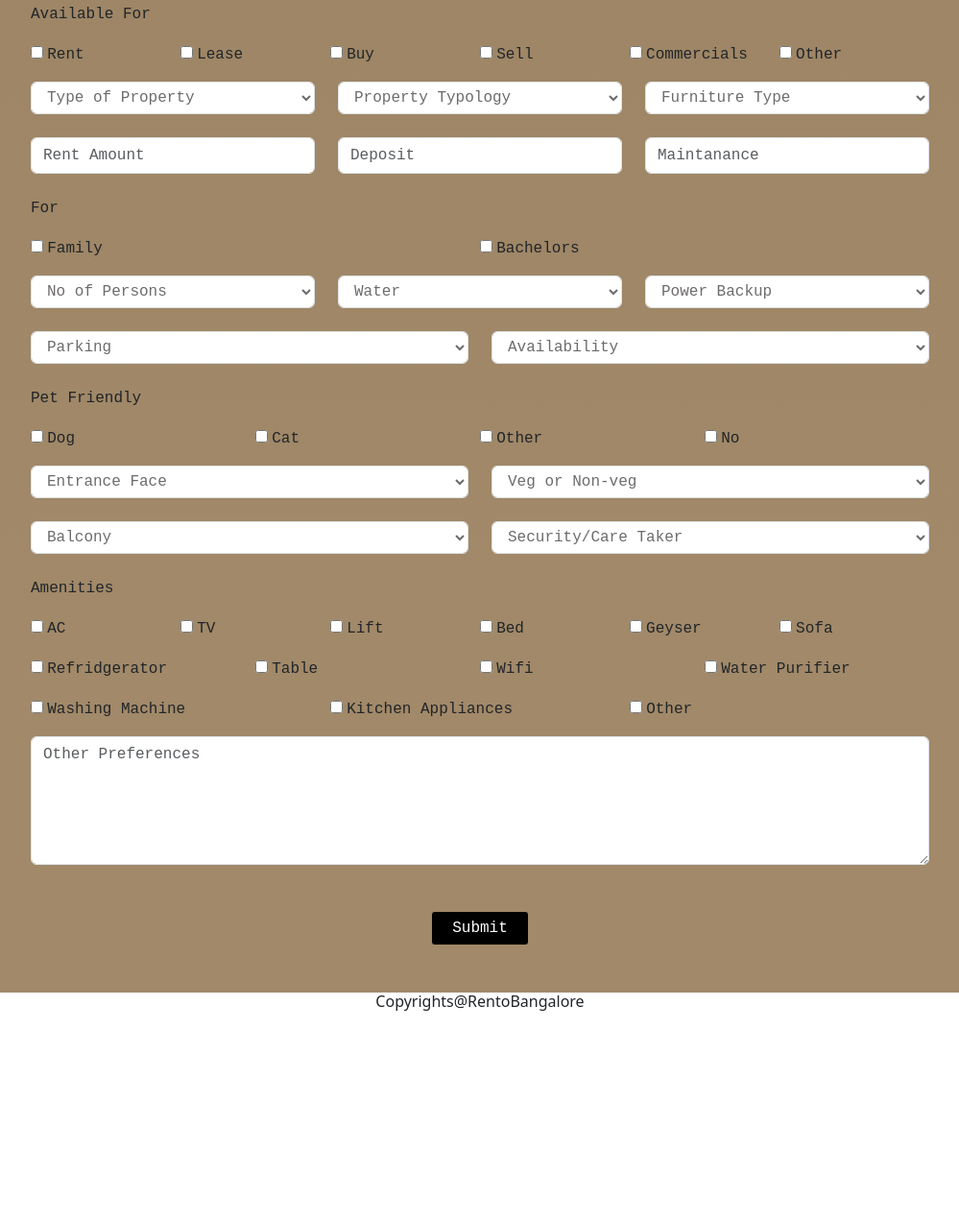
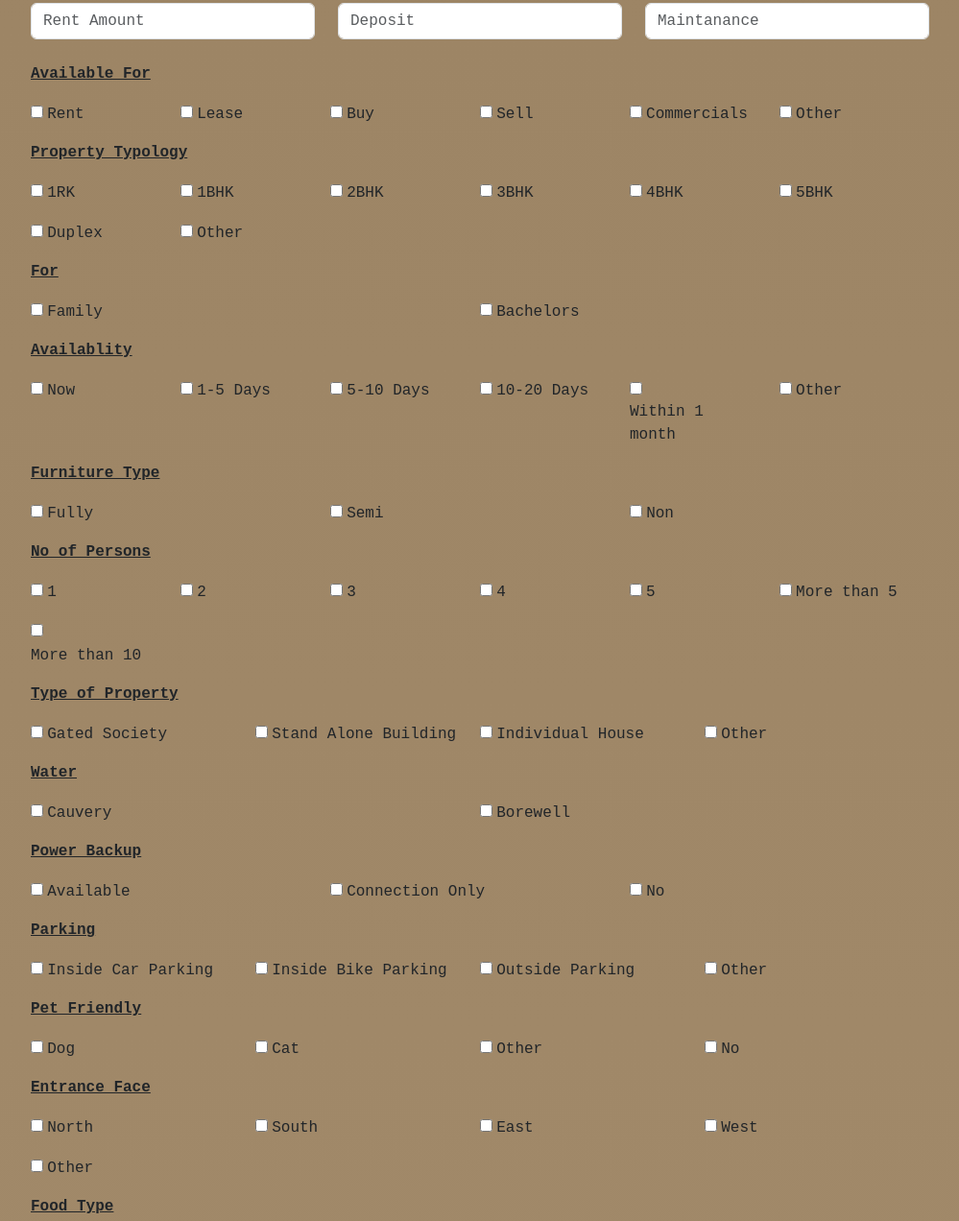
Before and after one commit to Kadeejavp/RentoAgents, a plain HTML site: page index.html in a window 1280 px wide. Shown: the part 314-1586 px from the top of the page at 96% size, without its empty margins (140-1139 px from the left). Before the commit the page ends 1375 px from the top, so only its background shows below. Drawn offline with nearby package versions, Linux system fonts and the light colour scheme.

Commit message:
selections changed to checkboxes

```diff
--- a/Assets/css/style.css
+++ b/Assets/css/style.css
@@ -22,6 +22,11 @@ h2{
     appearance: menulist;
     font-family: monospace;
     color: rgb(110, 107, 107);
+  }
+
+  .label{
+    text-decoration: underline;
+    font-weight: 600;
   }
 
   optgroup{
--- a/index.html
+++ b/index.html
@@ -40,8 +40,21 @@
               <input type="text" class="form-control" name="Location" placeholder="Location" required>
             </div>
 
+            <div class="form-group col-sm-4">
+              <input type="text" class="form-control" name="Rent Amount" placeholder="Rent Amount">
+            </div>
 
-            <label>Available For</label>
+            <div class="form-group col-sm-4">
+              <input type="text" class="form-control" name="Deposit" placeholder="Deposit">
+            </div>
+
+            <div class="form-group col-sm-4">
+              <input type="text" class="form-control" name="Maintanance" placeholder="Maintanance">
+            </div>
+
+
+
+            <label class="label">Available For</label>
             <div class="row">
               <div class="col-md-2 col-sm-4 col-6">
                 <input type="checkbox" name="Rent" value="Rent">
@@ -69,58 +82,44 @@
               </div>
             </div>
 
-            <div class="form-group col-md-4 col-sm-6">
-              <select class="form-control" name="Type of Property">
-                <optgroup>
-                  <option value="" disabled selected hidden>Type of Property</option>
-                  <option value="Gated Society">Gated Society</option>
-                  <option value="Stand Alone Building">Stand Alone Building</option>
-                  <option value="Individual House">Individual House</option>
-                  <option value="Other">Other</option>
-                </optgroup>
-              </select>
+            <label class="label">Property Typology</label>
+            <div class="row">
+              <div class="col-md-2 col-sm-4 col-6">
+                <input type="checkbox" name="1RK" value="1RK">
+                <label>1RK</label>
+              </div>
+              <div class="col-md-2 col-sm-4 col-6">
+                <input type="checkbox" name="1BHK" value="1BHK">
+                <label>1BHK</label>
+              </div>
+              <div class="col-md-2 col-sm-4 col-6">
+                <input type="checkbox" name="2BHK" value="2BHK">
+                <label>2BHK</label>
+              </div>
+              <div class="col-md-2 col-sm-4 col-6">
+                <input type="checkbox" name="3BHK" value="3BHK">
+                <label>3BHK</label>
+              </div>
+              <div class="col-md-2 col-sm-4 col-6">
+                <input type="checkbox" name="4BHK" value="4BHK">
+                <label>4BHK</label>
+              </div>
+              <div class="col-md-2 col-sm-4 col-6">
+                <input type="checkbox" name="5BHK" value="5BHK">
+                <label>5BHK</label>
+              </div>
+              <div class="col-md-2 col-sm-4 col-6">
+                <input type="checkbox" name="Duplex" value="Duplex">
+                <label>Duplex</label>
+              </div>
+              <div class="col-md-2 col-sm-4 col-6">
+                <input type="checkbox" name="Other" value="Other">
+                <label>Other</label>
+              </div>
             </div>
 
-            <div class="form-group col-md-4 col-sm-6">
-              <select class="form-control" name="Property Typology">
-                <optgroup>
-                  <option value="" disabled selected hidden>Property Typology</option>
-                  <option value="1RK">1RK</option>
-                  <option value="1BHK">1BHK</option>
-                  <option value="2BHK">2BHK</option>
-                  <option value="3BHK">3BHK</option>
-                  <option value="4BHK">4BHK</option>
-                  <option value="5BHK">5BHK</option>
-                  <option value="Duplex">Duplex</option>
-                  <option value="Other">Other</option>
-                </optgroup>
-              </select>
-            </div>
 
-            <div class="form-group col-md-4 col-sm-6">
-              <select class="form-control" name="Furniture Type" required>
-                <optgroup>
-                  <option value="" disabled selected hidden>Furniture Type</option>
-                  <option value="Fully">Fully</option>
-                  <option value="Semi">Semi</option>
-                  <option value="Non">Non</option>
-                </optgroup>
-              </select>
-            </div>
-
-            <div class="form-group col-sm-4">
-              <input type="text" class="form-control" name="Rent Amount" placeholder="Rent Amount">
-            </div>
-
-            <div class="form-group col-sm-4">
-              <input type="text" class="form-control" name="Deposit" placeholder="Deposit">
-            </div>
-
-            <div class="form-group col-sm-4">
-              <input type="text" class="form-control" name="Maintanance" placeholder="Maintanance">
-            </div>
-
-            <label>For</label>
+            <label class="label">For</label>
             <div class="row">
               <div class="col-6">
                 <input type="checkbox" name="Family" value="Family">
@@ -130,73 +129,155 @@
                 <input type="checkbox" name="Bachelors" value="Bachelors">
                 <label>Bachelors</label>
               </div>
-
             </div>
 
-            <div class="form-group col-sm-4">
-              <select class="form-control" name="No of Persons" id="No-of-Persons">
-                <optgroup>
-                  <option value="" disabled selected hidden>No of Persons</option>
-                  <option value="1">1</option>
-                  <option value="2">2</option>
-                  <option value="3">3</option>
-                  <option value="4">4</option>
-                  <option value="5">5</option>
-                  <option value="More-than-5">More than 5</option>
-                  <option value="More-than-10">More than 10</option>
-                </optgroup>
-              </select>
-            </div>
-
-            <div class="form-group col-sm-4">
-              <select class="form-control" name="Water">
-                <optgroup>
-                  <option value="" disabled selected hidden>Water</option>
-                  <option value="Cauvery">Cauvery</option>
-                  <option value="Borewell">Borewell</option>
-                </optgroup>
-              </select>
-            </div>
-
-            <div class="form-group col-sm-4">
-              <select class="form-control" name="Power Backup">
-                <optgroup>
-                  <option value="" disabled selected hidden>Power Backup</option>
-                  <option value="Available">Available</option>
-                  <option value="Connection Only">Connection Only</option>
-                  <option value="No">No</option>
-                </optgroup>
-              </select>
-            </div>
-
-            <div class="form-group col-sm-6">
-              <select class="form-control" name="Parking">
-                <optgroup>
-                  <option value="" disabled selected hidden>Parking</option>
-                  <option value="Inside Car Parking">Inside Car Parking</option>
-                  <option value="Inside Bike Parking">Inside Bike Parking</option>
-                  <option value="Outside Parking">Outside Parking</option>
-                  <option value="Other">Other</option>
-                </optgroup>
-              </select>
-            </div>
-
-            <div class="form-group col-sm-6">
-              <select class="form-control" name="Availability">
-                <optgroup>
-                  <option value="" disabled selected hidden>Availability</option>
-                  <option value="Now">Now</option>
-                  <option value="1-5 Days">1-5 Days</option>
-                  <option value="5-10 Days">5-10 Days</option>
-                  <option value="10-20 Days">10-20 Days</option>
-                  <option value="Within 1 month">Within 1 month</option>
-                  <option value="Other">Other</option>
-                </optgroup>
-              </select>
+            <label class="label">Availablity</label>
+            <div class="row">
+              <div class="col-md-2 col-sm-4 col-6">
+                <input type="checkbox" name="Now" value="Now">
+                <label>Now</label>
+              </div>
+              <div class="col-md-2 col-sm-4 col-6">
+                <input type="checkbox" name="1-5 Days" value="1-5 Days">
+                <label>1-5 Days</label>
+              </div>
+              <div class="col-md-2 col-sm-4 col-6">
+                <input type="checkbox" name="5-10 Days" value="5-10 Days">
+                <label>5-10 Days</label>
+              </div>
+              <div class="col-md-2 col-sm-4 col-6">
+                <input type="checkbox" name="10-20 Days" value="10-20 Days">
+                <label>10-20 Days</label>
+              </div>
+              <div class="col-md-2 col-sm-4 col-6">
+                <input type="checkbox" name="Within 1 month" value="Within 1 month">
+                <label>Within 1 month</label>
+              </div>
+              <div class="col-md-2 col-sm-4 col-6">
+                <input type="checkbox" name="Other" value="Other">
+                <label>Other</label>
+              </div>
             </div>
 
 
-            <label>Pet Friendly</label>
+            <label class="label">Furniture Type</label>
+            <div class="row">
+              <div class="col-sm-4 col-6">
+                <input type="checkbox" name="Fully" value="Fully">
+                <label>Fully</label>
+              </div>
+              <div class="col-sm-4 col-6">
+                <input type="checkbox" name="Semi" value="Semi">
+                <label>Semi</label>
+              </div>
+              <div class="col-sm-4 col-6">
+                <input type="checkbox" name="Non" value="Non">
+                <label>Non</label>
+              </div>
+            </div>
+
+            <label class="label">No of Persons</label>
+            <div class="row">
+              <div class="col-md-2 col-sm-4 col-6">
+                <input type="checkbox" name="1" value="1">
+                <label>1</label>
+              </div>
+                <div class="col-md-2 col-sm-4 col-6">
+                <input type="checkbox" name="2" value="2">
+                <label>2</label>
+              </div>
+              <div class="col-md-2 col-sm-4 col-6">
+                <input type="checkbox" name="3" value="3">
+                <label>3</label>
+              </div>
+              <div class="col-md-2 col-sm-4 col-6">
+                <input type="checkbox" name="4" value="4">
+                <label>4</label>
+              </div>
+              <div class="col-md-2 col-sm-4 col-6">
+                <input type="checkbox" name="5" value="5">
+                <label>5</label>
+              </div>
+              <div class="col-md-2 col-sm-4 col-6">
+                <input type="checkbox" name="More than 5" value="More than 5">
+                <label>More than 5</label>
+              </div>
+              <div class="col-md-2 col-sm-4 col-6">
+                <input type="checkbox" name="More than 10" value="More than 10">
+                <label>More than 10</label>
+              </div>
+            </div>
+
+            <label class="label">Type of Property</label>
+            <div class="row">
+              <div class="col-md-3 col-6">
+                <input type="checkbox" name="Gated Society" value="Gated Society">
+                <label>Gated Society</label>
+              </div>
+              <div class="col-md-3 col-6">
+                <input type="checkbox" name="Stand Alone Building" value="Stand Alone Building">
+                <label>Stand Alone Building</label>
+              </div>
+              <div class="col-md-3 col-6">
+                <input type="checkbox" name="Individual House" value="Individual House">
+                <label>Individual House</label>
+              </div>
+              <div class="col-md-3 col-6">
+                <input type="checkbox" name="Other" value="Other">
+                <label>Other</label>
+              </div>
+            </div>
+
+
+            <label class="label">Water</label>
+            <div class="row">
+              <div class="col-6">
+                <input type="checkbox" name="Cauvery" value="Cauvery">
+                <label>Cauvery</label>
+              </div>
+              <div class="col-6">
+                <input type="checkbox" name="Borewell" value="Borewell">
+                <label>Borewell</label>
+              </div>
+            </div>
+
+            <label class="label">Power Backup</label>
+            <div class="row">
+              <div class="col-sm-4 col-6">
+                <input type="checkbox" name="Available" value="Available">
+                <label>Available</label>
+              </div>
+              <div class="col-sm-4 col-6">
+                <input type="checkbox" name="Connection Only" value="Connection Only">
+                <label>Connection Only</label>
+              </div>
+              <div class="col-sm-4 col-6">
+                <input type="checkbox" name="No" value="No">
+                <label>No</label>
+              </div>
+            </div>
+
+            <label class="label">Parking</label>
+            <div class="row">
+              <div class="col-md-3 col-6">
+                <input type="checkbox" name="Inside Car Parking" value="Inside Car Parking">
+                <label>Inside Car Parking</label>
+              </div>
+              <div class="col-md-3 col-6">
+                <input type="checkbox" name="Inside Bike Parking" value="Inside Bike Parking">
+                <label>Inside Bike Parking</label>
+              </div>
+              <div class="col-md-3 col-6">
+                <input type="checkbox" name="Outside Parking" value="Outside Parking">
+                <label>Outside Parking</label>
+              </div>
+              <div class="col-md-3 col-6">
+                <input type="checkbox" name="Other" value="Other">
+                <label>Other</label>
+              </div>
+            </div>
+
+            <label class="label">Pet Friendly</label>
             <div class="row">
               <div class="col-md-3 col-6">
                 <input type="checkbox" name="Dog" value="Dog">
@@ -216,43 +297,123 @@
               </div>
             </div>
 
-            <div class="form-group col-sm-6">
-              <select class="form-control" name="Entrance Face">
-                <optgroup>
-                  <option value="" disabled selected hidden>Entrance Face</option>
-                  <option value="North">North</option>
-                  <option value="East">East</option>
-                  <option value="West">West</option>
-                  <option value="South">South</option>
-                  <option value="Other">Other</option>
-                </optgroup>
-              </select>
+            <label class="label">Entrance Face</label>
+            <div class="row">
+              <div class="col-md-3 col-6">
+                <input type="checkbox" name="North" value="North">
+                <label>North</label>
+              </div>
+              <div class="col-md-3 col-6">
+                <input type="checkbox" name="South" value="South">
+                <label>South</label>
+              </div>
+              <div class="col-md-3 col-6">
+                <input type="checkbox" name="East" value="East">
+                <label>East</label>
+              </div>
+              <div class="col-md-3 col-6">
+                <input type="checkbox" name="West" value="West">
+                <label>West</label>
+              </div>
+              <div class="col-md-3 col-6">
+                <input type="checkbox" name="Other" value="Other">
+                <label>Other</label>
+              </div>
             </div>
 
-            <div class="form-group col-sm-6">
-              <select class="form-control" name="Food Type" id="Veg-or-Non-veg">
-                <optgroup>
-                  <option value="" disabled selected hidden>Veg or Non-veg</option>
-                  <option value="Veg">Veg</option>
-                  <option value="Non-veg">Non-veg</option>
-                </optgroup>
-              </select>
+            <label class="label">Food Type</label>
+            <div class="row">
+              <div class="col-6">
+                <input type="checkbox" name="Veg" value="Veg">
+                <label>Veg</label>
+              </div>
+              <div class="col-6">
+                <input type="checkbox" name="Non-veg" value="Non-veg">
+                <label>Non-veg</label>
+              </div>
             </div>
 
-            <div class="form-group col-sm-6">
-              <select class="form-control" name="Balcony">
-                <optgroup>
-                  <option value="" disabled selected hidden>Balcony</option>
-                  <option value="1">1</option>
-                  <option value="2">2</option>
-                  <option value="3">3</option>
-                  <option value="4">4</option>
-                  <option value="Other">Other</option>
-                </optgroup>
-              </select>
+            <label class="label">Balcony</label>
+            <div class="row">
+              <div class="col-md-3 col-6">
+                <input type="checkbox" name="1" value="1">
+                <label>1</label>
+              </div>
+              <div class="col-md-3 col-6">
+                <input type="checkbox" name="2" value="2">
+                <label>2</label>
+              </div>
+              <div class="col-md-3 col-6">
+                <input type="checkbox" name="3" value="3">
+                <label>3</label>
+              </div>
+              <div class="col-md-3 col-6">
+                <input type="checkbox" name="4" value="4">
+                <label>4</label>
+              </div>
+              <div class="col-md-3 col-6">
+                <input type="checkbox" name="Other" value="Other">
+                <label>Other</label>
+              </div>
             </div>
 
-            <div class="form-group col-sm-6">
+            <label>Amenities</label>
+            <div class="row">
+              <div class="col-sm-4 col-6">
+                <input type="checkbox" name="AC" value="AC">
+                <label>AC</label>
+              </div>
+              <div class="col-sm-4 col-6">
+                <input type="checkbox" name="TV" value="TV">
+                <label>TV</label>
+              </div>
+              <div class="col-sm-4 col-6">
+                <input type="checkbox" name="Lift" value="Lift">
+                <label>Lift</label>
+              </div>
+              <div class="col-sm-4 col-6">
+                <input type="checkbox" name="Bed" value="Bed">
+                <label>Bed</label>
+              </div>
+              <div class="col-sm-4 col-6">
+                <input type="checkbox" name="Geyser" value="Geyser">
+                <label>Geyser</label>
+              </div>
+              <div class="col-sm-4 col-6">
+                <input type="checkbox" name="Sofa" value="Sofa">
+                <label>Sofa</label>
+              </div>
+              <div class="col-sm-4 col-6">
+                <input type="checkbox" name="Refridgerator" value="Refridgerator">
+                <label>Refridgerator</label>
+              </div>
+              <div class="col-sm-4 col-6">
+                <input type="checkbox" name="Table" value="Table">
+                <label>Table</label>
+              </div>
+              <div class="col-sm-4 col-6">
+                <input type="checkbox" name="Wifi" value="Wifi">
+                <label>Wifi</label>
+              </div>
+              <div class="col-sm-4 col-6">
+                <input type="checkbox" name="Water Purifier" value="Water Purifier">
+                <label>Water Purifier</label>
+              </div>
+              <div class="col-sm-4 col-6">
+                <input type="checkbox" name="Washing Machine" value="Washing Machine">
+                <label>Washing Machine</label>
+              </div>
+              <div class="col-sm-4 col-6">
+                <input type="checkbox" name="Kitchen Appliances" value="Kitchen Appliances">
+                <label>Kitchen Appliances</label>
+              </div>
+              <div class="col-sm-4 col-6">
+                <input type="checkbox" name="Other" value="Other">
+                <label>Other</label>
+              </div>
+            </div>
+
+            <div class="form-group col-12">
               <select class="form-control" name="Security/Care Taker">
                 <optgroup>
                   <option value="" disabled selected hidden>Security/Care Taker</option>
@@ -261,64 +422,6 @@
                 </optgroup>
               </select>
             </div>
-
-            <label>Amenities</label>
-            <div class="row">
-              <div class="col-md-2 col-sm-4 col-6">
-                <input type="checkbox" name="AC" value="AC">
-                <label>AC</label>
-              </div>
-              <div class="col-md-2 col-sm-4 col-6">
-                <input type="checkbox" name="TV" value="TV">
-                <label>TV</label>
-              </div>
-              <div class="col-md-2 col-sm-4 col-6">
-                <input type="checkbox" name="Lift" value="Lift">
-                <label>Lift</label>
-              </div>
-              <div class="col-md-2 col-sm-4 col-6">
-                <input type="checkbox" name="Bed" value="Bed">
-                <label>Bed</label>
-              </div>
-              <div class="col-md-2 col-sm-4 col-6">
-                <input type="checkbox" name="Geyser" value="Geyser">
-                <label>Geyser</label>
-              </div>
-              <div class="col-md-2 col-sm-4 col-6">
-                <input type="checkbox" name="Sofa" value="Sofa">
-                <label>Sofa</label>
-              </div>
-              <div class="col-md-3 col-sm-4 col-6">
-                <input type="checkbox" name="Refridgerator" value="Refridgerator">
-                <label>Refridgerator</label>
-              </div>
-              <div class="col-md-3 col-sm-4 col-6">
-                <input type="checkbox" name="Table" value="Table">
-                <label>Table</label>
-              </div>
-              <div class="col-md-3 col-sm-4 col-6">
-                <input type="checkbox" name="Wifi" value="Wifi">
-                <label>Wifi</label>
-              </div>
-              <div class="col-md-3 col-6">
-                <input type="checkbox" name="Water Purifier" value="Water Purifier">
-                <label>Water Purifier</label>
-              </div>
-              <div class="col-md-4 col-6">
-                <input type="checkbox" name="Washing Machine" value="Washing Machine">
-                <label>Washing Machine</label>
-              </div>
-              <div class="col-md-4 col-6">
-                <input type="checkbox" name="Kitchen Appliances" value="Kitchen Appliances">
-                <label>Kitchen Appliances</label>
-              </div>
-              <div class="col-md-4 col-6">
-                <input type="checkbox" name="Other" value="Other">
-                <label>Other</label>
-              </div>
-            </div>
-
-
 
             <div class="form-group">
               <textarea class="form-control" name="Other Preferences" rows="5" id="Otherpreferences"
```
